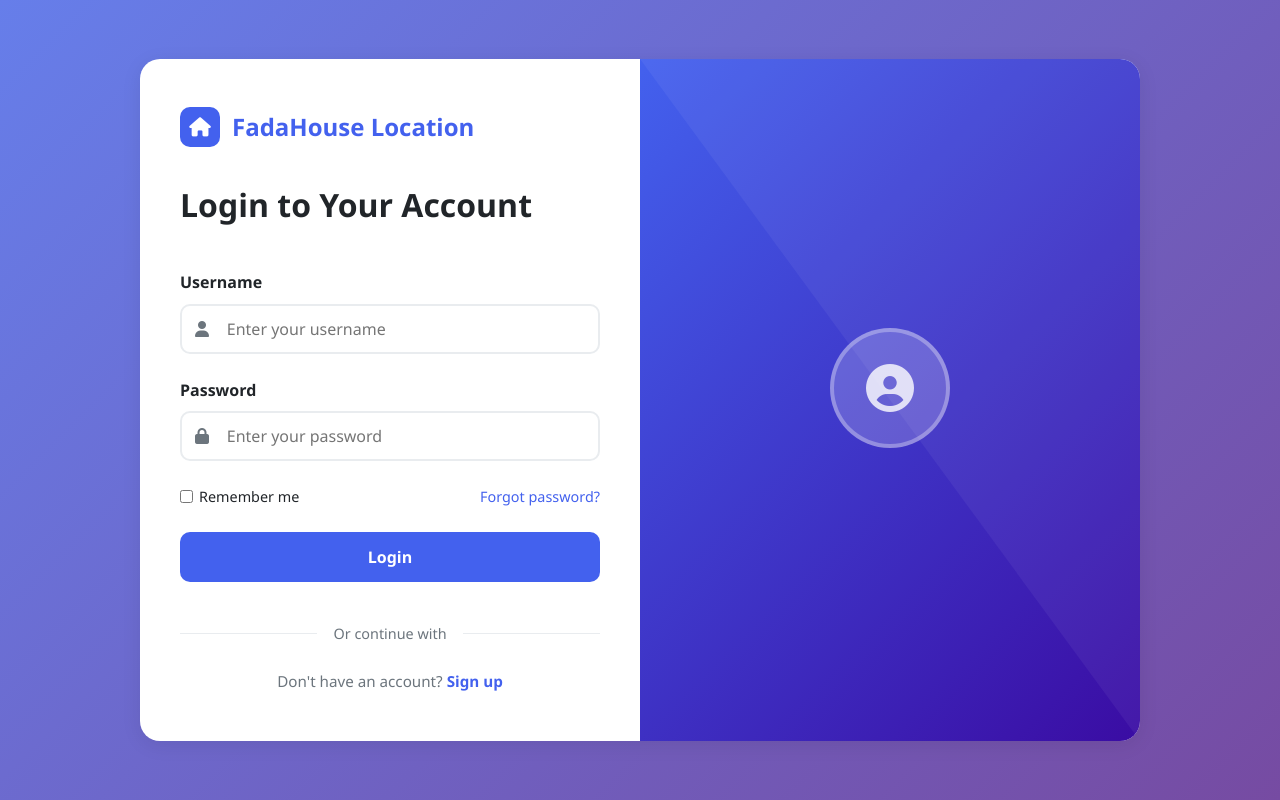
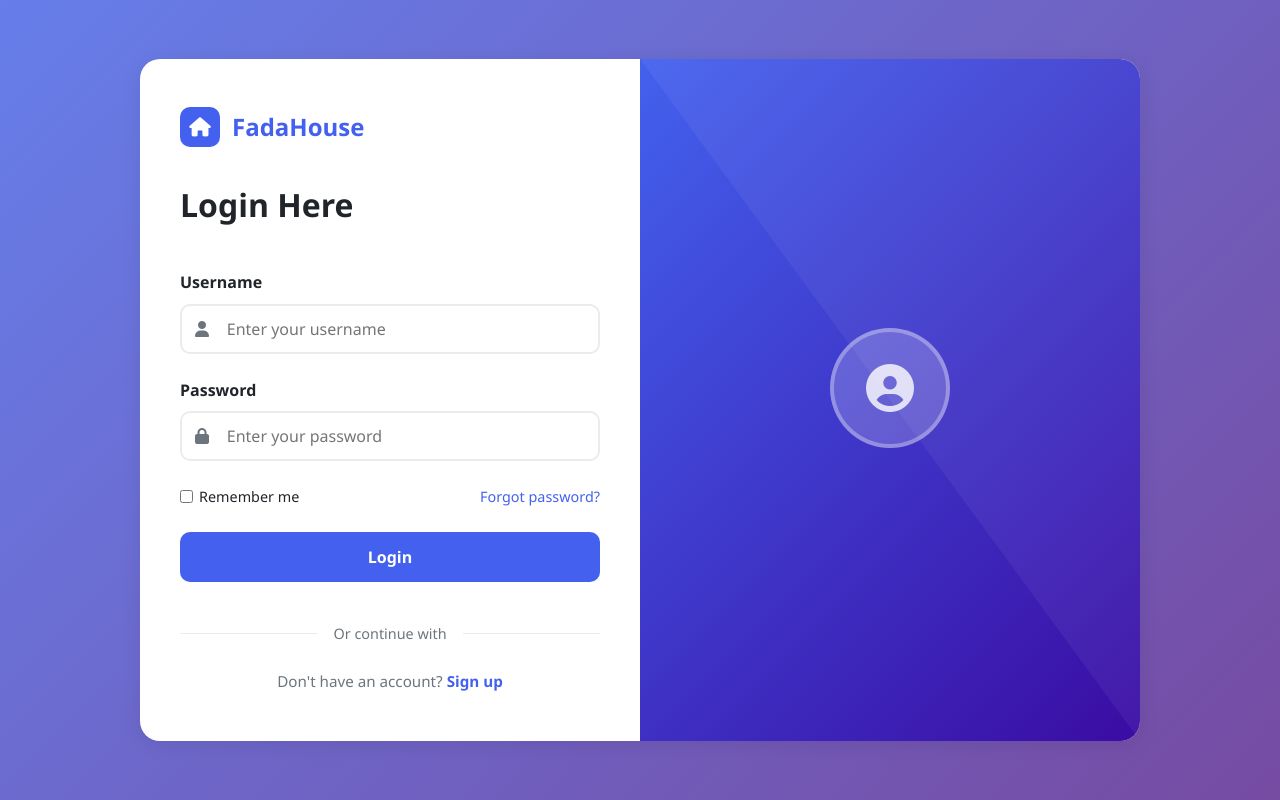
Before and after one commit to Nolstan/Accomodation_front-end, a plain HTML site: page index.html in a window 1280 px wide. Drawn offline with Linux system fonts and the light colour scheme.

```diff
--- a/index.html
+++ b/index.html
@@ -284,11 +284,11 @@
                 <div class="logo-icon">
                     <i class="fas fa-home"></i>
                 </div>
-                <div class="logo-text">FadaHouse Location</div>
+                <div class="logo-text">FadaHouse</div>
             </div>
 
             <div class="welcome-text">
-                <h1>Login to Your Account</h1>
+                <h1>Login Here</h1>
             </div>
 
             <form id="login-form">
```
